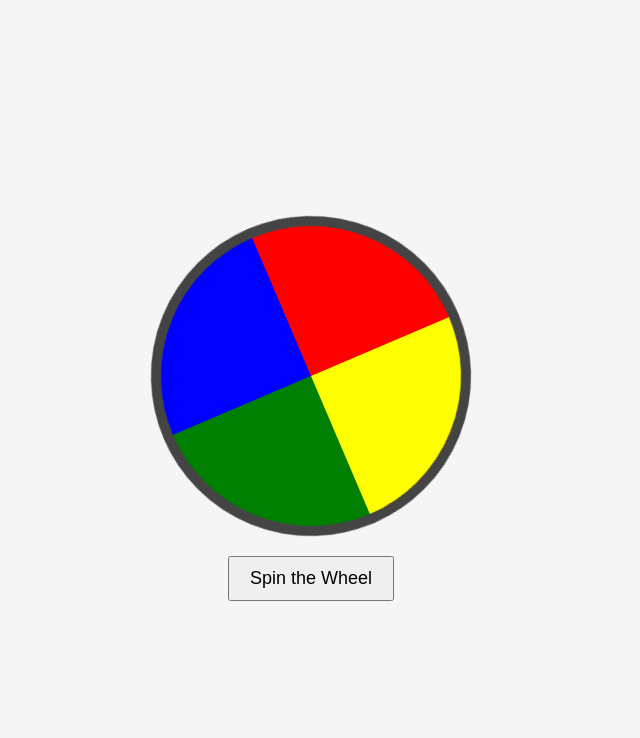
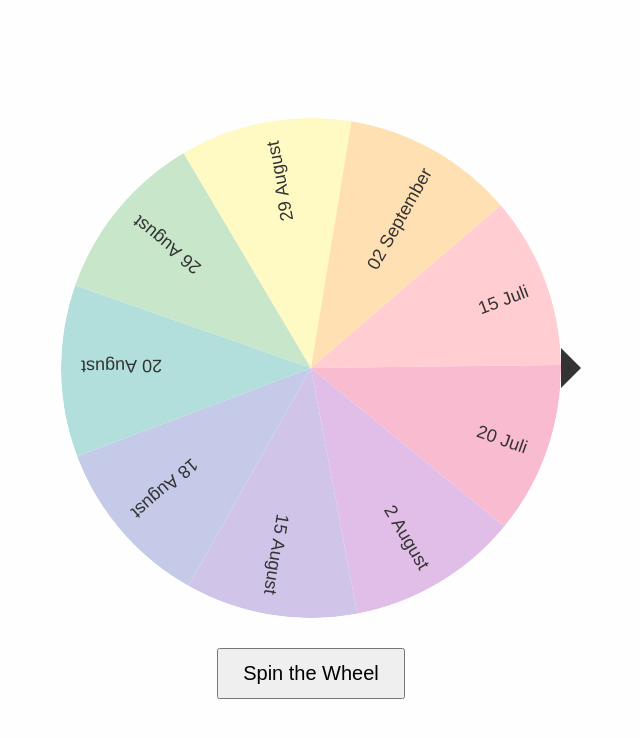
Before and after one commit to Neerup96/Save-the-date, a plain HTML site: page index.html in a window 1280 px wide. Both pictures are taken after a click on the button "Spin the Wheel". Shown: the whole page, without its empty margins (329-969 px from the left). Drawn offline with Linux system fonts and the light colour scheme.

Commit message:
Update index.html

```diff
--- a/index.html
+++ b/index.html
@@ -3,36 +3,46 @@
 <head>
   <meta charset="UTF-8" />
   <meta name="viewport" content="width=device-width, initial-scale=1.0"/>
-  <title>Spinning Wheel</title>
+  <title>Pastel Spinning Wheel</title>
   <style>
     body {
+      background: #fefefe;
       display: flex;
       flex-direction: column;
       align-items: center;
       justify-content: center;
       height: 100vh;
-      background: #f5f5f5;
       font-family: sans-serif;
     }
 
-    #wheel {
-      width: 300px;
-      height: 300px;
-      border: 10px solid #444;
+    .wheel-container {
+      position: relative;
+      width: 500px;
+      height: 500px;
+    }
+
+    canvas {
+      width: 100%;
+      height: 100%;
       border-radius: 50%;
-      background: conic-gradient(
-        red 0% 25%,
-        yellow 25% 50%,
-        green 50% 75%,
-        blue 75% 100%
-      );
-      transition: transform 3s cubic-bezier(0.25, 1, 0.5, 1);
+    }
+
+    .pointer {
+      position: absolute;
+      top: 50%;
+      right: -20px;
+      transform: translateY(-50%);
+      width: 0;
+      height: 0;
+      border-top: 20px solid transparent;
+      border-bottom: 20px solid transparent;
+      border-left: 20px solid #333;
     }
 
     #spinButton {
-      margin-top: 20px;
-      padding: 10px 20px;
-      font-size: 18px;
+      margin-top: 30px;
+      padding: 12px 24px;
+      font-size: 20px;
       cursor: pointer;
     }
 
@@ -47,17 +57,21 @@
       padding: 20px;
       box-shadow: 0 0 10px rgba(0,0,0,0.5);
       text-align: center;
+      z-index: 10;
     }
 
     #popup img {
-      width: 500px;
+      width: 300px;
       margin-top: 10px;
     }
   </style>
 </head>
 <body>
 
-  <div id="wheel"></div>
+  <div class="wheel-container">
+    <canvas id="wheel" width="500" height="500"></canvas>
+    <div class="pointer"></div>
+  </div>
   <button id="spinButton">Spin the Wheel</button>
 
   <div id="popup">
@@ -66,24 +80,83 @@
   </div>
 
   <script>
-    const wheel = document.getElementById("wheel");
-    const button = document.getElementById("spinButton");
+    const canvas = document.getElementById("wheel");
+    const ctx = canvas.getContext("2d");
+    const spinButton = document.getElementById("spinButton");
     const popup = document.getElementById("popup");
+
+    const segments = [
+      "15 Juli", "20 Juli", "2 August", "15 August",
+      "18 August", "20 August", "26 August", "29 August", "02 September"
+    ];
+
+    const pastelColors = [
+      "#FFCDD2", "#F8BBD0", "#E1BEE7", "#D1C4E9",
+      "#C5CAE9", "#B2DFDB", "#C8E6C9", "#FFF9C4", "#FFE0B2"
+    ];
+
+    let anglePerSegment = (2 * Math.PI) / segments.length;
+    let rotation = 0;
     let totalSpins = 0;
-    let currentRotation = 0;
 
-    button.addEventListener("click", () => {
-      const spinDegrees = Math.floor(Math.random() * 360) + 720;
-      currentRotation += spinDegrees;
-      wheel.style.transform = `rotate(${currentRotation}deg)`;
-      totalSpins++;
+    function drawWheel() {
+      for (let i = 0; i < segments.length; i++) {
+        ctx.beginPath();
+        ctx.moveTo(250, 250);
+        ctx.fillStyle = pastelColors[i % pastelColors.length];
+        ctx.arc(250, 250, 250, anglePerSegment * i, anglePerSegment * (i + 1));
+        ctx.lineTo(250, 250);
+        ctx.fill();
 
-      if (totalSpins === 10) {
-        setTimeout(() => {
-          popup.style.display = "block";
-        }, 3100); // Show popup after wheel stops
+        // Draw text
+        ctx.save();
+        ctx.translate(250, 250);
+        ctx.rotate(anglePerSegment * (i + 0.5));
+        ctx.textAlign = "right";
+        ctx.fillStyle = "#333";
+        ctx.font = "18px sans-serif";
+        ctx.fillText(segments[i], 230, 10);
+        ctx.restore();
       }
-    });
+    }
+
+    drawWheel();
+
+    function spinWheel() {
+      let spinDegrees = Math.floor(Math.random() * 360) + 1440; // 4+ full spins
+      let spinRadians = spinDegrees * Math.PI / 180;
+      let start = rotation;
+      let end = rotation + spinRadians;
+      let duration = 3000;
+      let startTime = null;
+
+      function animate(timestamp) {
+        if (!startTime) startTime = timestamp;
+        let progress = timestamp - startTime;
+        let easeOut = 1 - Math.pow(1 - progress / duration, 3); // ease-out cubic
+        rotation = start + (end - start) * easeOut;
+        ctx.clearRect(0, 0, 500, 500);
+        ctx.save();
+        ctx.translate(250, 250);
+        ctx.rotate(rotation);
+        ctx.translate(-250, -250);
+        drawWheel();
+        ctx.restore();
+
+        if (progress < duration) {
+          requestAnimationFrame(animate);
+        } else {
+          totalSpins++;
+          if (totalSpins === 10) {
+            popup.style.display = "block";
+          }
+        }
+      }
+
+      requestAnimationFrame(animate);
+    }
+
+    spinButton.addEventListener("click", spinWheel);
   </script>
 
 </body>
```
